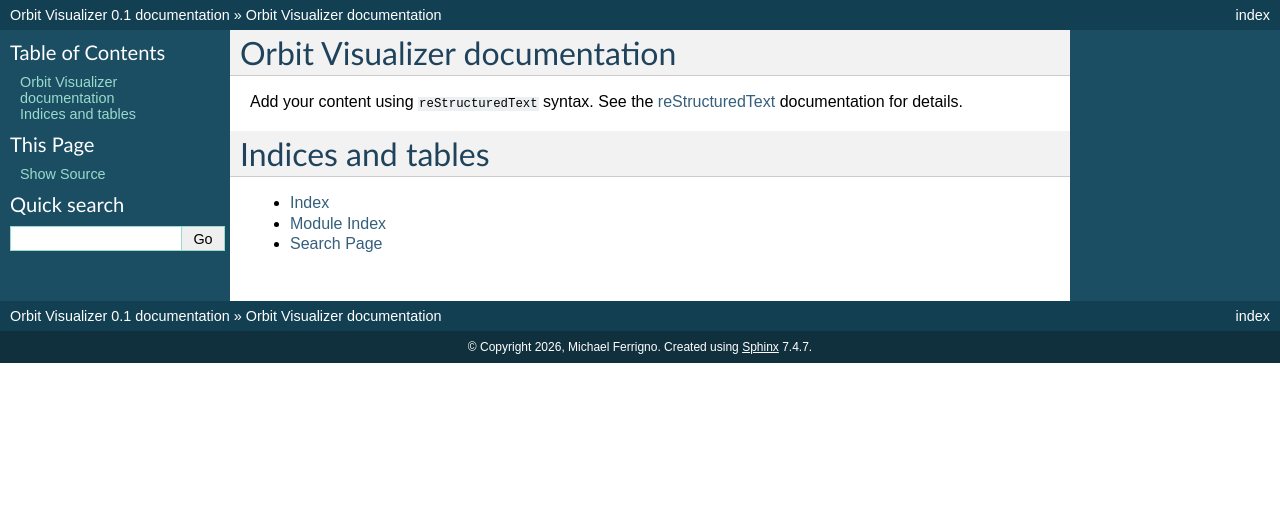
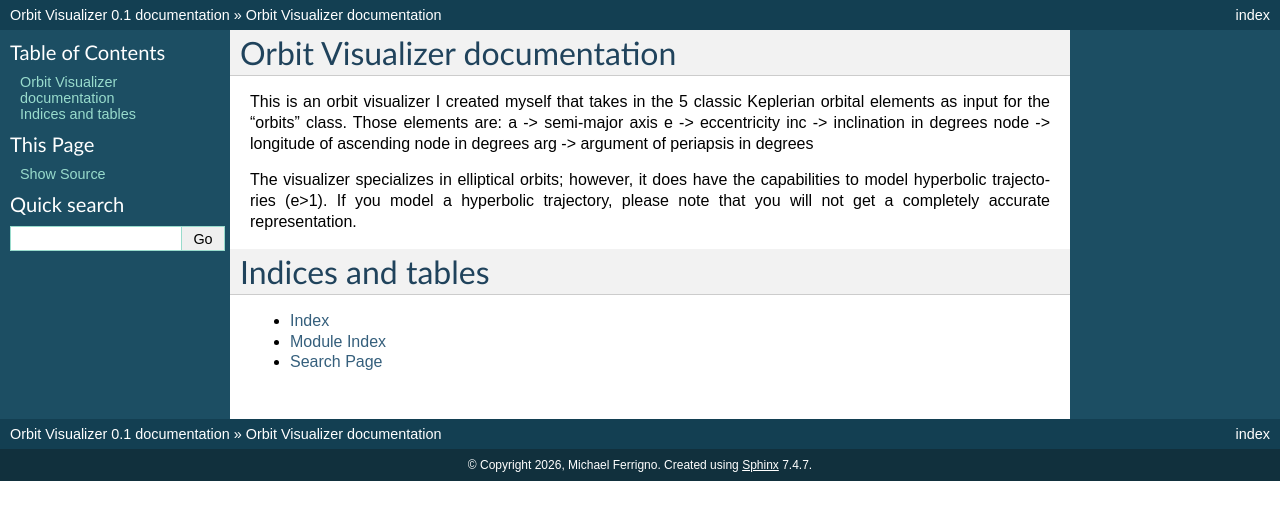
Before and after one commit to michaelf12095/Orbit-Visualizer, a Sphinx documentation site: the page built from docs/source/index.rst, in a window 1280 px wide. Shown: the top 520 px of the page. Built offline with Sphinx 7.4.7, drawn with Linux system fonts in a browser that asks for light colours; pages that are not in the unit, such as notebooks, are missing from menus.

Commit message:
Update index.rst

```diff
--- a/docs/source/index.rst
+++ b/docs/source/index.rst
@@ -6,9 +6,14 @@
 Orbit Visualizer documentation
 ==============================
 
-Add your content using ``reStructuredText`` syntax. See the
-`reStructuredText <https://www.sphinx-doc.org/en/master/usage/restructuredtext/index.html>`_
-documentation for details.
+This is an orbit visualizer I created myself that takes in the 5 classic Keplerian orbital elements as input for the "orbits" class. Those elements are:
+a -> semi-major axis
+e -> eccentricity
+inc -> inclination in degrees
+node -> longitude of ascending node in degrees
+arg -> argument of periapsis in degrees
+
+The visualizer specializes in elliptical orbits; however, it does have the capabilities to model hyperbolic trajectories (e>1). If you model a hyperbolic trajectory, please note that you will not get a completely accurate representation.
 
 
 .. toctree::
```
